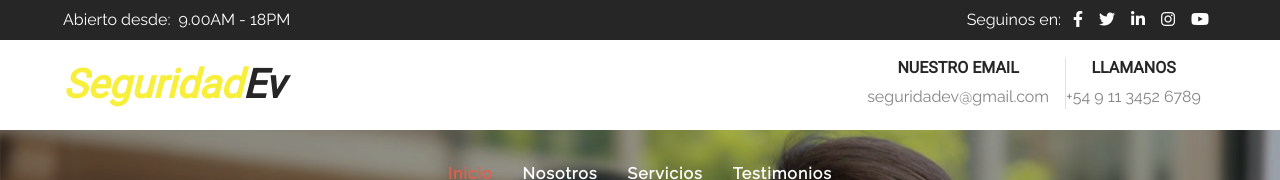
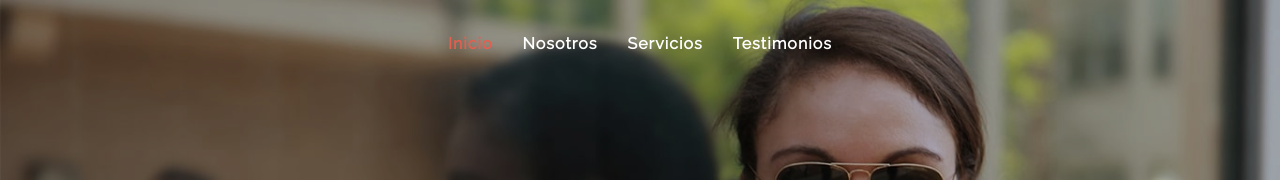
Before and after one commit to FrancoBarral/seguridadev, a plain HTML site: page index.html in a window 1280 px wide. Shown: the top 180 px of the page. Drawn offline with nearby package versions, Linux system fonts and the light colour scheme.

Commit message:
modificaciones

```diff
--- a/index.html
+++ b/index.html
@@ -25,57 +25,6 @@
 </head>
 
 <body class="bg-white">
-    <!-- Topbar Start -->
-    <div class="container-fluid">
-        <div class="row bg-secondary py-2 px-lg-5">
-            <div class="col-lg-6 text-center text-lg-left">
-                <div class="d-inline-flex align-items-center">
-                    <p class="mr-2 mb-2 mb-lg-0 text-white">Abierto desde:</p>
-                    <span class="mb-2 mb-lg-0 text-white">9.00AM - 18PM</span>
-                </div>
-            </div>
-            <div class="col-lg-6 text-center text-lg-right">
-                <div class="d-inline-flex align-items-center">
-                    <p class="m-0 mr-1 text-white">Seguinos en:</p>
-                    <a class="text-white px-2" href="">
-                        <i class="fab fa-facebook-f"></i>
-                    </a>
-                    <a class="text-white px-2" href="">
-                        <i class="fab fa-twitter"></i>
-                    </a>
-                    <a class="text-white px-2" href="">
-                        <i class="fab fa-linkedin-in"></i>
-                    </a>
-                    <a class="text-white px-2" href="">
-                        <i class="fab fa-instagram"></i>
-                    </a>
-                    <a class="text-white px-2" href="">
-                        <i class="fab fa-youtube"></i>
-                    </a>
-                </div>
-            </div>
-        </div>
-        <div class="row py-3 px-lg-5">
-            <div class="col-lg-4">
-                <a href="" class="navbar-brand d-none d-lg-block">
-                    <h1 class="m-0 display-5 text-capitalize font-italic"><span class="text-primary">Seguridad</span>Ev</h1>
-                </a>
-            </div>
-            <div class="col-lg-8 text-center text-lg-right">
-                <div class="d-inline-flex align-items-center">
-                    <div class="d-inline-flex flex-column text-center pr-3 border-right">
-                        <h6>Nuestro email</h6>
-                        <p class="m-0">seguridadev@gmail.com</p>
-                    </div>
-                    <div class="d-inline-flex flex-column text-center pr-3">
-                        <h6>Llamanos</h6>
-                        <p class="m-0">+54 9 11 3452 6789</p>
-                    </div>
-                </div>
-            </div>
-        </div>
-    </div>
-    <!-- Topbar End -->
 
 
     <!-- Navbar Start -->
```
Also changed, not shown: css/style.css.
